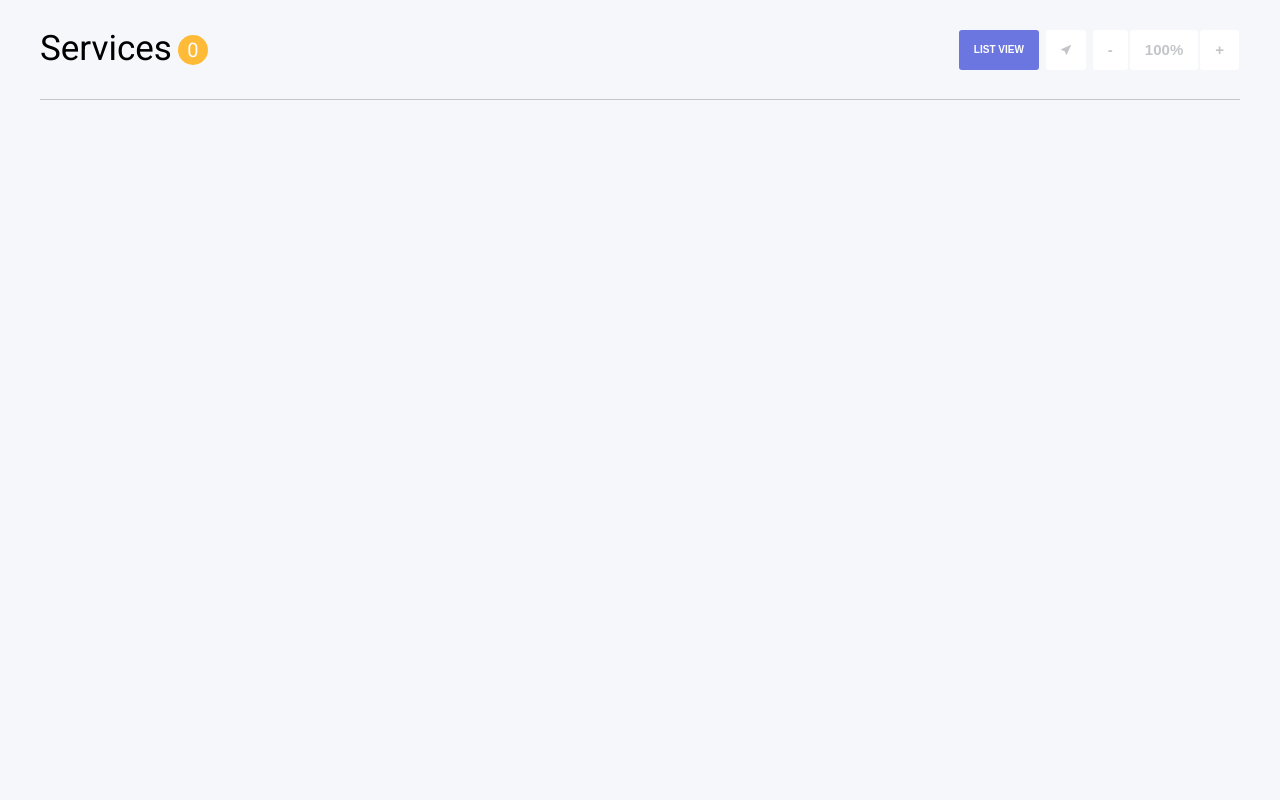
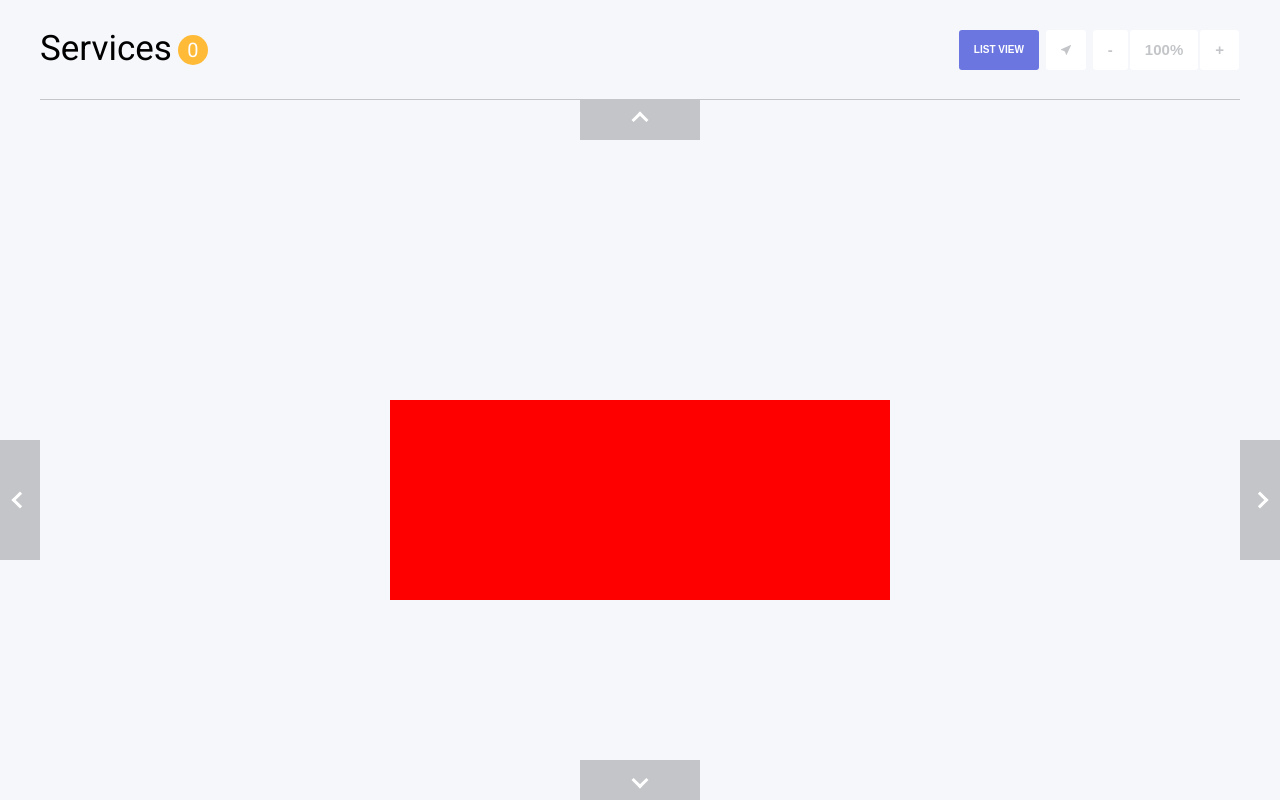
Before and after one commit to A-Godgi/flowchart, a React (Create React App) app: page / in a window 1280 px wide. Built offline with nearby package versions, Linux system fonts and the light colour scheme.

Commit message:
add canvas

```diff
--- a/src/App.tsx
+++ b/src/App.tsx
@@ -1,10 +1,19 @@
-import React from 'react';
+import React, {useState} from 'react';
 import './assets/scss/style.scss'
 import Layout from "./components/Layout";
+import Canvas from "./components/Canvas";
 
 function App() {
+  const [zoomValue, setZoomValue] = useState(1);
+  const [viewport, setViewport] = useState({
+    offset: {
+      x: 0.0,
+      y: 0.0
+    }
+  });
   return (
-    <Layout>
+    <Layout setViewport={setViewport} zoomValue={zoomValue} setZoomValue={setZoomValue}>
+      <Canvas setZoomValue={setZoomValue} zoomValue={zoomValue} viewport={viewport} setViewport={setViewport}/>
     </Layout>
   );
 }
--- /dev/null
+++ b/src/assets/scss/_canvas.scss
@@ -0,0 +1,97 @@
+.canvas-container{
+  height: 100vh;
+  max-height: 100vh;
+  width: 100vw;
+  background-color: $background-color;
+  overflow: hidden;
+  position: relative
+}
+
+.flowchart-container {
+  position: absolute;
+  top: 0;
+  left: 0;
+  width: 100%;
+  height: 100%;
+  display: flex;
+  justify-content: center;
+  align-items: center;
+  cursor: move;
+}
+
+.zoom-animation {
+  transition: transform 0.3s ease-in-out;
+}
+
+.arrow {
+  position: absolute;
+  width: 1.2rem;
+  height: 1.2rem;
+  border-top: .3rem solid white;
+  border-right: .3rem solid white;
+  margin-right: 2rem;
+  &.left {
+    left: calc(50% - .6rem);
+    top: calc(50% - .6rem);
+    transform: rotate(-135deg);
+  }
+  &.right {
+    left: calc(50% - .6rem);
+    top: calc(50% - .6rem);
+    transform: rotate(45deg);
+  }
+  &.bottom {
+    bottom: calc(50% - .6rem);
+    left: calc(50% - .6rem);
+    transform: rotate(135deg);
+  }
+  &.top {
+    top: calc(50% - .6rem);
+    left: calc(50% - .6rem);
+    transform: rotate(-45deg);
+  }
+}
+
+.nav-top {
+  position: absolute;
+  z-index: 20;
+  cursor: pointer;
+  background-color: $semi-transparent;
+  width: 12rem;
+  height: 4rem;
+  top: 0;
+  left: calc(50% - 6rem);
+}
+
+.nav-left {
+  position: absolute;
+  z-index: 20;
+  cursor: pointer;
+  background-color: $semi-transparent;
+  height: 12rem;
+  width: 4rem;
+  top: calc(50% - 6rem);
+  left: 0;
+}
+
+.nav-bottom {
+  position: absolute;
+  z-index: 20;
+  cursor: pointer;
+  background-color: $semi-transparent;
+  width: 12rem;
+  height: 4rem;
+  bottom: 10rem;
+  left: calc(50% - 6rem);
+}
+
+.nav-right {
+  position: absolute;
+  z-index: 20;
+  cursor: pointer;
+  background-color: $semi-transparent;
+  height: 12rem;
+  width: 4rem;
+  top: calc(50% - 6rem);
+  right: 0;
+}
--- a/src/assets/scss/style.scss
+++ b/src/assets/scss/style.scss
@@ -2,3 +2,4 @@
 @import "base";
 @import "utilities";
 @import "layout";
+@import "canvas";
--- /dev/null
+++ b/src/components/Canvas.tsx
@@ -0,0 +1,168 @@
+import React, {useEffect, useRef, useState} from 'react';
+
+interface Props {
+    zoomValue: number;
+    setZoomValue:  React.Dispatch<React.SetStateAction<number>>;
+    viewport: {
+        offset: {
+            x: number;
+            y: number;
+        }
+    }
+    setViewport: React.Dispatch<React.SetStateAction<{
+        offset: {
+            x: number;
+            y: number;
+        }
+    }>>
+}
+
+const Canvas: React.FC<Props> = ({setZoomValue, zoomValue, viewport, setViewport}) => {
+    const canvasRef = useRef<HTMLDivElement>(null);
+    const [nav, setNav] = useState< null | 'top' | 'right' | 'bottom'| 'left' >(null);
+
+
+    const [isDragging, setIsDragging] = useState(false);
+
+    const handleMouseDown = () => {
+        setIsDragging(true);
+    };
+
+    const handleMouseUp = () => {
+        setIsDragging(false);
+    };
+
+    const handleMouseMove = (e: React.MouseEvent) => {
+        if (isDragging) {
+            if (e.buttons !== 1) {
+                setIsDragging(false);
+
+                return;
+            }
+
+            setViewport((prev) => ({
+                offset: {
+                    x: prev.offset.x + e.movementX / zoomValue,
+                    y: prev.offset.y + e.movementY / zoomValue
+                }
+            }));
+        }
+    };
+
+    useEffect(() => {
+        if (canvasRef.current) {
+            canvasRef.current.onwheel = (e: WheelEvent) => {
+                e.preventDefault();
+                e.stopPropagation();
+
+                if (e.ctrlKey || e.metaKey) {
+                    const speedFactor = (e.deltaMode === 1 ? 0.05 : e.deltaMode ? 1 : 0.0002) * 10;
+
+                    setZoomValue((prev) => {
+                        const pinchDelta = -e.deltaY * speedFactor;
+
+                        return (
+                            Math.min(
+                                1.5,
+                                Math.max(0.25, prev * Math.pow(2, pinchDelta))
+                            )
+                        )})
+                } else {
+                    setViewport((prev) => ({
+                        offset: {
+                            x: prev.offset.x - e.deltaX / zoomValue,
+                            y: prev.offset.y - e.deltaY / zoomValue
+                        }
+                    }));
+                }
+            };
+        }
+    }, [setViewport, setZoomValue, zoomValue]);
+
+    useEffect(() => {
+        if(nav === 'top') {
+            setViewport((prev) => ({
+                offset: {
+                    x: prev.offset.x,
+                    y: prev.offset.y + 1,
+                },
+            }));
+        }
+        if(nav === 'right') {
+            setViewport((prev) => ({
+                offset: {
+                    x: prev.offset.x - 1,
+                    y: prev.offset.y,
+                },
+            }));
+        }
+        if(nav === 'bottom') {
+            setViewport((prev) => ({
+                offset: {
+                    x: prev.offset.x,
+                    y: prev.offset.y - 1,
+                },
+            }));
+        }
+        if(nav === 'left') {
+            setViewport((prev) => ({
+                offset: {
+                    x: prev.offset.x + 1,
+                    y: prev.offset.y,
+                },
+            }));
+        }
+    })
+
+
+    return (
+        <div
+            className='canvas-container'
+            ref={canvasRef}
+            onMouseDown={handleMouseDown}
+            onMouseMove={handleMouseMove}
+            onMouseUp={handleMouseUp}
+        >
+            <div
+                className='nav-top'
+                onMouseOver={() => setNav('top')}
+                onMouseOut={() => setNav(null)}
+            >
+                <div className='arrow top'/>
+            </div>
+            <div
+                className='nav-bottom'
+                onMouseOver={() => setNav('bottom')}
+                onMouseOut={() => setNav(null)}
+            >
+                <div className='arrow bottom'/>
+            </div>
+            <div
+                className='nav-left'
+                onMouseOut={() => setNav(null)}
+                onMouseOver={() => setNav('left')}
+            >
+                <div className='arrow left'/>
+            </div>
+            <div
+                className='nav-right'
+                onMouseOut={() => setNav(null)}
+                onMouseOver={() => setNav('right')}
+            >
+                <div className='arrow right'/>
+            </div>
+            <div
+                className={`flowchart-container ${!isDragging && !nav ? 'zoom-animation' : ''}`}
+                style={{
+                    transform: `translate(${viewport.offset.x * zoomValue}px, ${
+                        viewport.offset.y * zoomValue
+                    }px) scale(${zoomValue})`
+                }}
+            >
+                <div style={{backgroundColor: 'red', width: '500px', height: '200px'}} />
+            </div>
+        </div>
+    );
+};
+
+export default Canvas;
```
